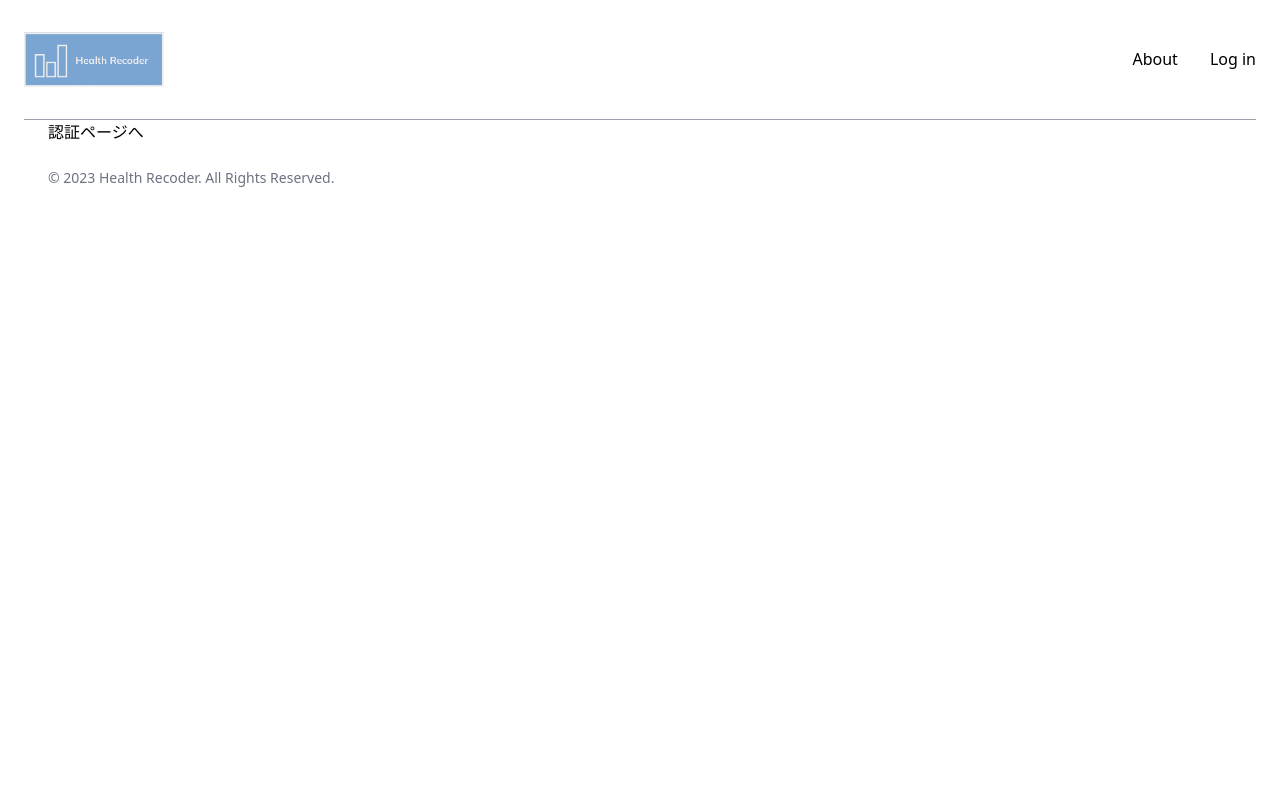
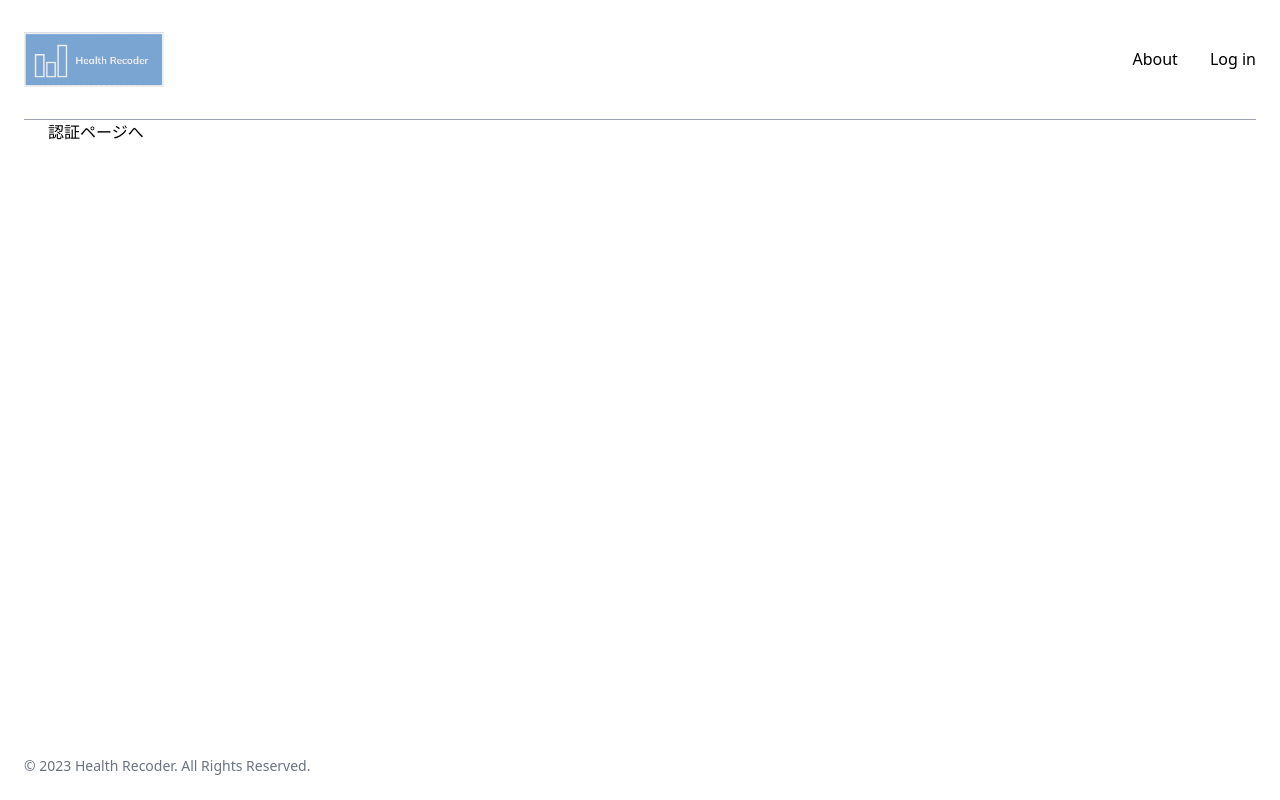
Before and after one commit to INatsukiI/health_care, a Next.js app: page / in a window 1280 px wide. Built offline with nearby package versions, Linux system fonts and the light colour scheme; no server answers.

Commit message:
フッターの位置固定

```diff
--- a/components/layouts/footer.tsx
+++ b/components/layouts/footer.tsx
@@ -3,7 +3,7 @@ import React from "react";
 
 const Footer = () => {
   return (
-    <footer className="p-4 md:flex md:items-center md:justify-between md:p-6 dark:bg-gray-800">
+    <footer className="absolute inset-x-0 bottom-0 p-4 md:flex md:items-center md:justify-between md:p-6 dark:bg-gray-800">
       <span className="text-sm text-gray-500 sm:text-center dark:text-gray-400">
         © 2023{" "}
         <Link href="/" className="hover:underline">
```
Also changed, not shown: components/layouts/header/header.tsx (line endings or trailing spaces), pages/about.tsx (line endings or trailing spaces), tailwind.config.js (line endings or trailing spaces).
